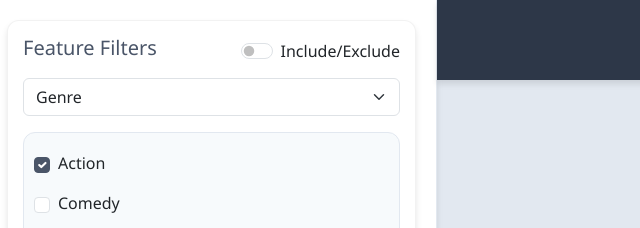
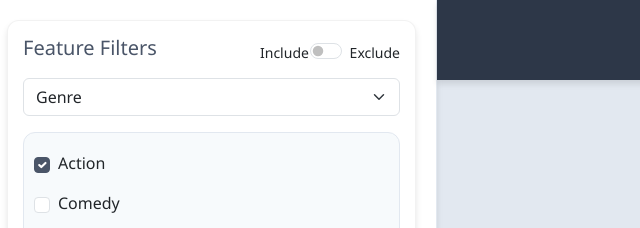
Before and after one commit to Christinetrr/Bakeoff-3, a plain HTML site: page index.html in a window 1280 px wide. Shown: the top 228 px of the page, 13-653 px from the left. Drawn offline with nearby package versions, Linux system fonts and the light colour scheme; a script that the page names is missing.

Commit message:
toggle switch

```diff
--- a/index.html
+++ b/index.html
@@ -362,9 +362,14 @@
         <div class="filter-section">
             <div class="filter-header">
                 <h5>Feature Filters</h5>
-                <div class="form-check form-switch">
-                    <input class="form-check-input" type="checkbox" id="featureToggle">
-                    <label class="form-check-label" for="featureToggle">Include/Exclude</label>
+                <div style="display: flex; align-items: center; width: 140px; position: relative;">
+                    <span class="small" style="position: absolute; left: 0;">Include</span>
+                    <div style="margin: 0 auto;">
+                        <div class="form-check form-switch">
+                            <input class="form-check-input" type="checkbox" id="featureToggle">
+                        </div>
+                    </div>
+                    <span class="small" style="position: absolute; right: 0;">Exclude</span>
                 </div>
             </div>
             <select class="form-select mb-3" id="featureSelect">
```
Also changed, not shown: 1 other file.
